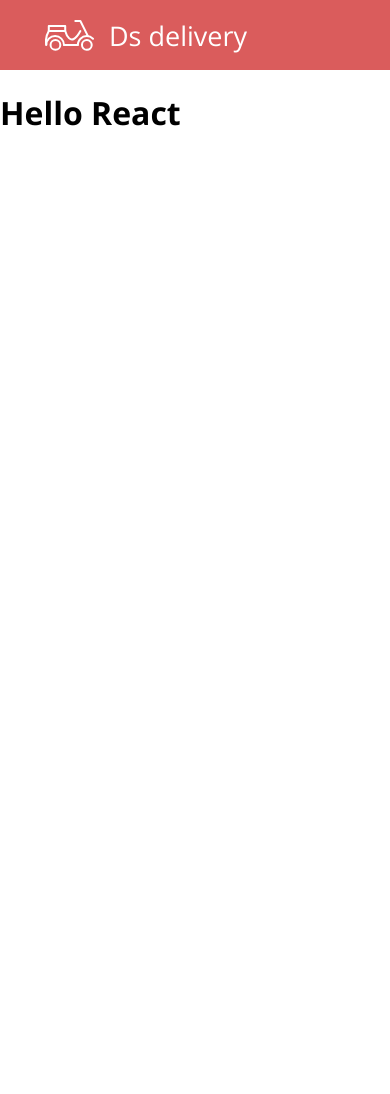
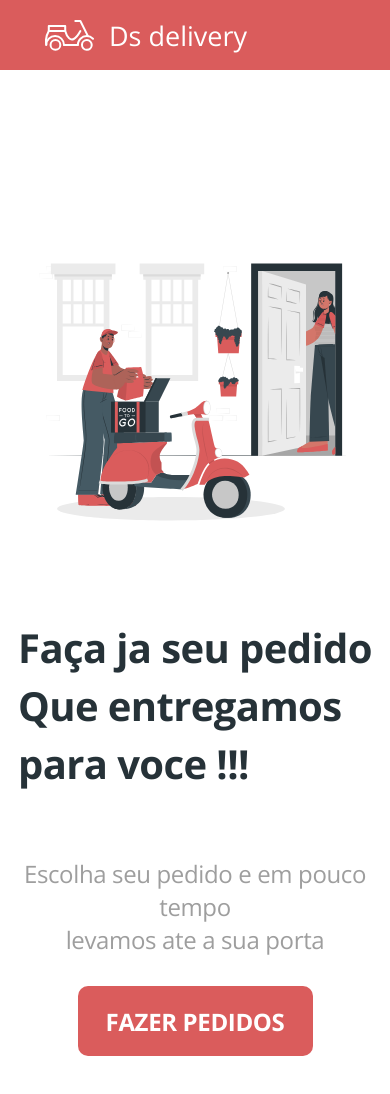
Before and after one commit to Cleionesio2020/dsdelive-sds2, a React (Create React App) app in the folder front-web/: page / in a window 390 px wide. Shown: the top 1094 px of the page. Before the commit the page ends 844 px from the top, so only its background shows below. Built offline with nearby package versions, Linux system fonts and the light colour scheme.

Commit message:
pagina home

```diff
--- a/front-web/src/App.tsx
+++ b/front-web/src/App.tsx
@@ -1,11 +1,12 @@
 import NavBar from "./navbar/Index"
+import Home from "./home"
 import './App.css';
 
 function App() {
   return (
     <div className="App">
       <NavBar/>
-      <h1>Hello React</h1>
+     <Home/>
     </div>
   );
 }
--- /dev/null
+++ b/front-web/src/home/index.tsx
@@ -0,0 +1,25 @@
+import "./styles.css"
+import { ReactComponent as Image } from "./imagem.svg"
+
+export default function Home() {
+    return (
+        <div className="home-container">
+            <div className="home-content">
+                <div className="home-actions">
+                    <h1 className="home-title">Faça ja seu pedido<br />
+                    Que entregamos<br />
+                    para voce !!!
+                    </h1>
+
+                    <h3 className="home-subtitle">
+                        Escolha seu pedido e em pouco tempo<br /> levamos ate a sua porta
+                    </h3>
+                    <a href="home" className="home-btn-order">FAZER PEDIDOS</a>
+                </div>
+                <div className="home-image">
+                    <Image />
+                </div>
+            </div>
+        </div>
+    )
+}
--- /dev/null
+++ b/front-web/src/home/styles.css
@@ -0,0 +1,88 @@
+.home-container {
+    padding-top: 100px;
+    height: calc(100vh - 254px);
+  }
+
+  .home-container h1 {
+    margin: 0;
+  }
+
+  .home-content {
+    display: flex;
+    justify-content: center;
+  }
+
+  .home-title {
+    font-weight: bold;
+    font-size: 55px;
+    line-height: 58px;
+    letter-spacing: -0.015em;
+    color: var(--dark-color);
+    margin-bottom: 40px !important;
+  }
+
+  .home-subtitle {
+    font-weight: normal;
+    font-size: 24px;
+    line-height: 33px;
+    letter-spacing: -0.015em;
+    color: var(--secondary-color);
+    margin-bottom: 30px;
+  }
+
+  .home-btn-order {
+    background-color: var(--primary-color);
+    border-radius: 10px;
+    height: 70px;
+    width: 235px;
+    display: inline-block;
+    display: flex;
+    align-items: center;
+    justify-content: center;
+    font-weight: bold;
+    font-size: 24px;
+    letter-spacing: -0.015em;
+    color: #FFF;
+  }
+
+  .home-btn-order:hover {
+    background-color: var(--primary-hover-color);
+    transform: scale(1.01);
+  }
+
+  .home-image svg {
+    width: 100%;
+  }
+
+  @media only screen and (max-width: 768px) {
+    .home-container {
+      height: auto;
+      margin-bottom: 50px;
+    }
+
+    .home-content {
+      flex-direction: column-reverse;
+    }
+
+    .home-title {
+      font-size: 40px;
+    }
+
+    .home-subtitle {
+      text-align: center;
+    }
+
+    .home-actions {
+      display: flex;
+      flex-direction: column;
+      align-items: center;
+    }
+
+    .home-image {
+      text-align: center;
+    }
+
+    .home-image svg {
+      width: 80%;
+    }
+  }
```
Also changed, not shown: front-web/src/home/imagem.svg (added).
